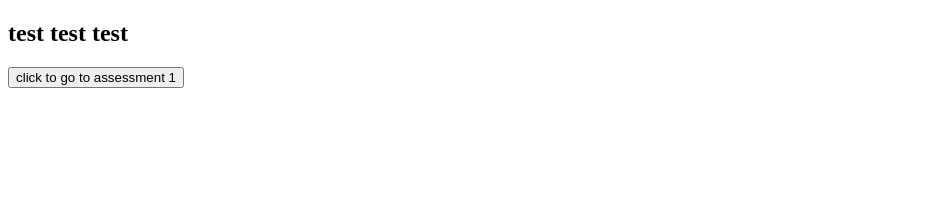
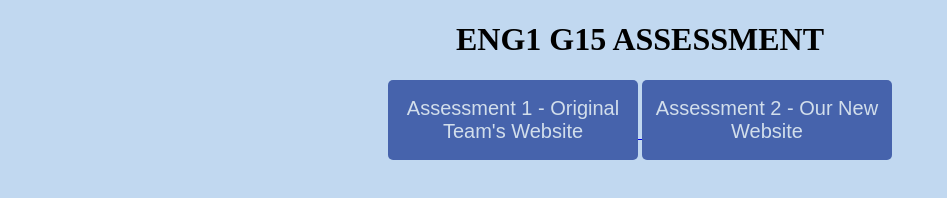
Before and after one commit to lukehcjackson/Assess2G15.github.io, a plain HTML site: page index.html in a window 1280 px wide. Shown: the whole page, without its empty margins (0-947 px from the left). Drawn offline with Linux system fonts and the light colour scheme.

Commit message:
Create landing page and link to both assessments

```diff
--- a/index.html
+++ b/index.html
@@ -3,14 +3,21 @@
 <head>
     <meta charset="UTF-8">
     <meta name="viewport" content="width=device-width, initial-scale=1.0">
+    <link rel="stylesheet" href="landing.css">
     <title>THIS IS THE PAGE TITLE</title>
 </head>
 <body>
 
-    <h2>test test test</h2>
-    <a href="ASSESSMENT-1/index.html">
-        <button>click to go to assessment 1</button>
-      </a>
+    <h1>ENG1 G15 ASSESSMENT</h1>
+
+    <div id="button container">
+        <a href="ASSESSMENT-1/index.html">
+            <button>Assessment 1 - Original Team's Website</button>
+        </a>
+        <a href="ASSESSMENT-2/index.html">
+            <button>Assessment 2 - Our New Website</button>
+        </a>
+    </div>
 
 </body>
 </html>
--- /dev/null
+++ b/landing.css
@@ -0,0 +1,18 @@
+*{
+    padding: 0;
+    border: 0;
+    text-align: center;
+}
+
+body {
+    background-color: rgb(193,216,240);
+}
+
+button {
+    width: 250px;
+    height: 80px;
+    font-size: 20px;
+    background-color: rgb(70,99,172);
+    color: rgb(210,222,235);
+    border-radius: 5px;
+}
```
Also changed, not shown: ASSESSMENT-2/index.html (added, +13 -0 lines).
